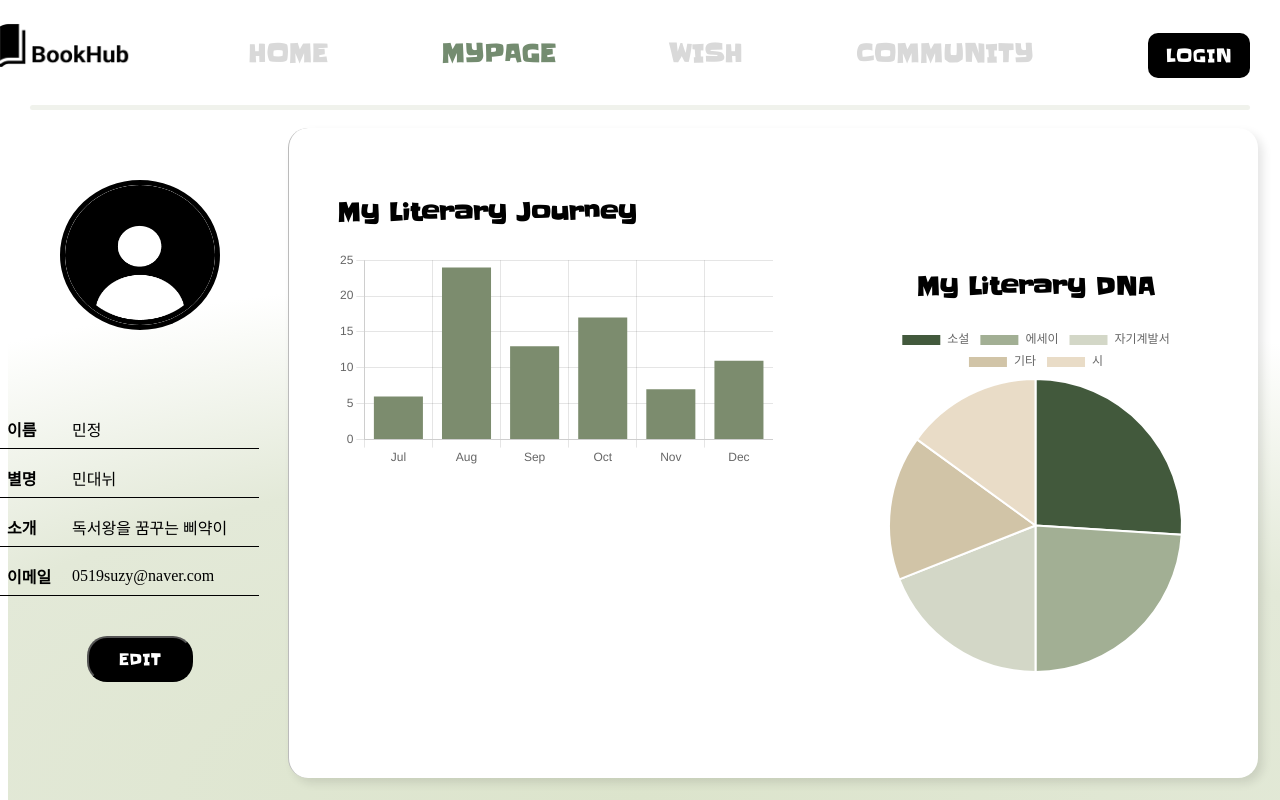
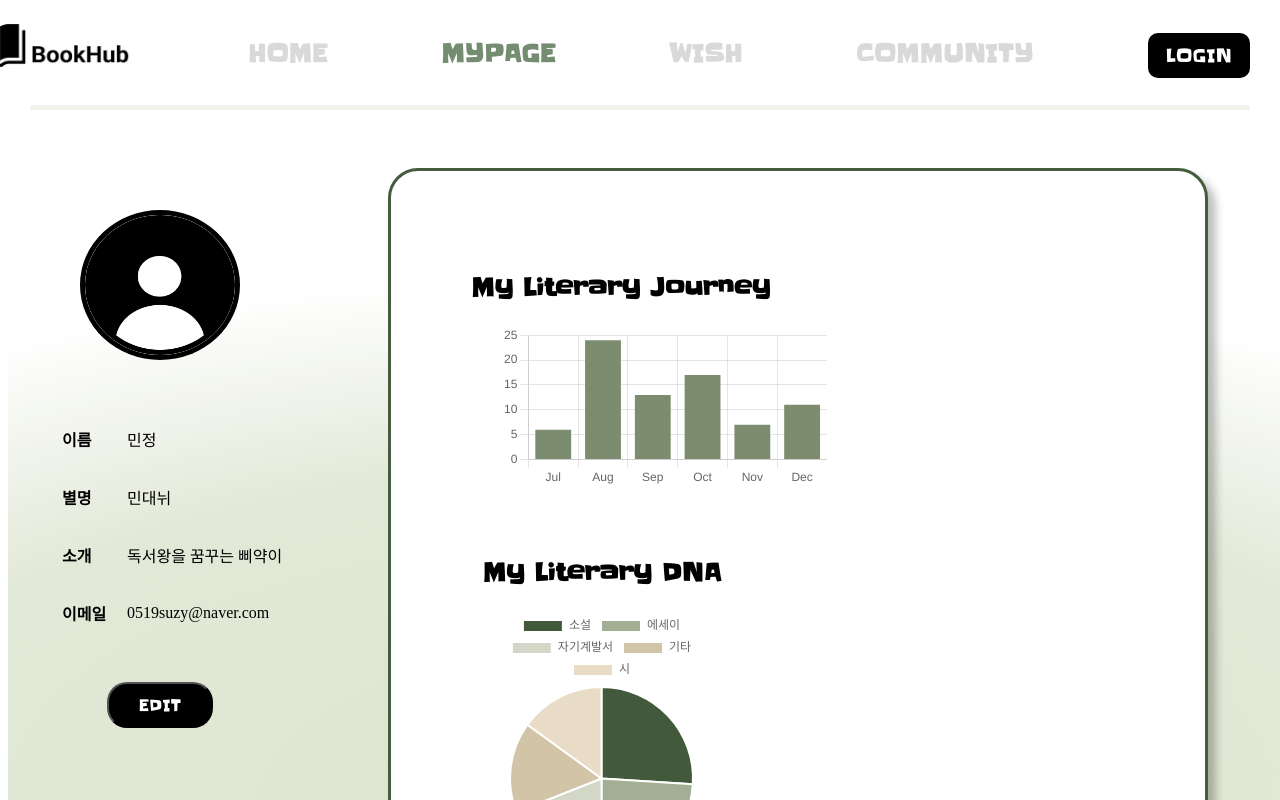
Before and after one commit to BookHub-BookTrio/BookHub-Front, a React (Create React App) app in the folder bookhub/: page /mypage in a window 1280 px wide. Built offline with nearby package versions, Linux system fonts and the light colour scheme.

Commit message:
[Design/ #12 ] - MyPage 디자인 수정정

```diff
--- a/bookhub/src/pages/mypage/MyPage.module.css
+++ b/bookhub/src/pages/mypage/MyPage.module.css
@@ -13,9 +13,10 @@
 .container {
   position: fixed;
   top: 150px;
-  left: 0;
+  left: 15px;
   width: 280px;
   display: flex;
+  margin: 30px 5px;
   flex-direction: column;
   align-items: center;
   z-index: 10;
@@ -29,7 +30,7 @@
   width: 150px;
   height: 150px;
   flex-shrink: 0;
-  margin: 30px auto;
+  margin: 30px 50%;
 }
 
 .profileImage {
@@ -40,7 +41,7 @@
 
 /* 정보 입력 영역 */
 .infoContainer {
-  margin-top: 40px;
+  margin-top: 10px;
   width: 700px;
   align-items: center;
   text-align: center;
@@ -51,17 +52,11 @@
   display: flex;
   justify-content: left;
   width: 35%;
-  margin: 10px 30%;
+  margin: 20px 35%;
   padding: 7px;
-  border-bottom: 1.5px solid black;
+  /* border-bottom: 1.5px solid black; */
   align-items: center;
   text-align: center;
-}
-
-.inputField {
-  border: none;
-  width: 140px;
-  text-align: left;
 }
 
 .label {
@@ -86,20 +81,17 @@
 /* 오른쪽 스크롤 메인 콘텐츠 */
 .mainContent {
   top: 300px;
-  margin: 120px 30px 30px 280px;
-  padding: 3rem;
+  margin: 160px 80px 80px 380px;
+  padding: 5rem;
   flex: 1;
   width: calc(100% - 280px);
   border-left: 1px solid #bbb;
   background-color: #fff;
-  border-radius: 20px;
-  box-shadow: 5px 5px 10px rgba(0,0,0,0.1);
-}
-
-.barTitle {
-  font-family: "Slackey-Regular", Helvetica;
-  font-weight: 700;
-  font-size: 24px;
+  stroke-width: 3px;
+  stroke: #455D3E;
+  border: 3px #455D3E solid;
+  border-radius: 30px;
+  filter: drop-shadow(8px 8px 4px rgba(0, 0, 0, 0.25));
 }
 
 .chartWrapper {
@@ -107,21 +99,29 @@
   justify-content: space-between;
   flex-wrap: wrap;
   gap: 3rem;
+  max-width: 800px;
 }
 
 /* Bar chart 영역 */
+.barTitle {
+  font-family: "Slackey-Regular", Helvetica;
+  font-weight: 700;
+  font-size: 24px;
+}
+
 .barChart {
   width: 50%;
   min-width: 300px;
+  margin-left: 30px;
 }
 
+/* Pie chart 영역 */
 .pieTitle {
   font-family: "Slackey-Regular", Helvetica;
   font-weight: 700;
   font-size: 24px;
 }
 
-/* Pie chart 영역 */
 .dnaSection {
   width: 40%;
   min-width: 250px;
```
